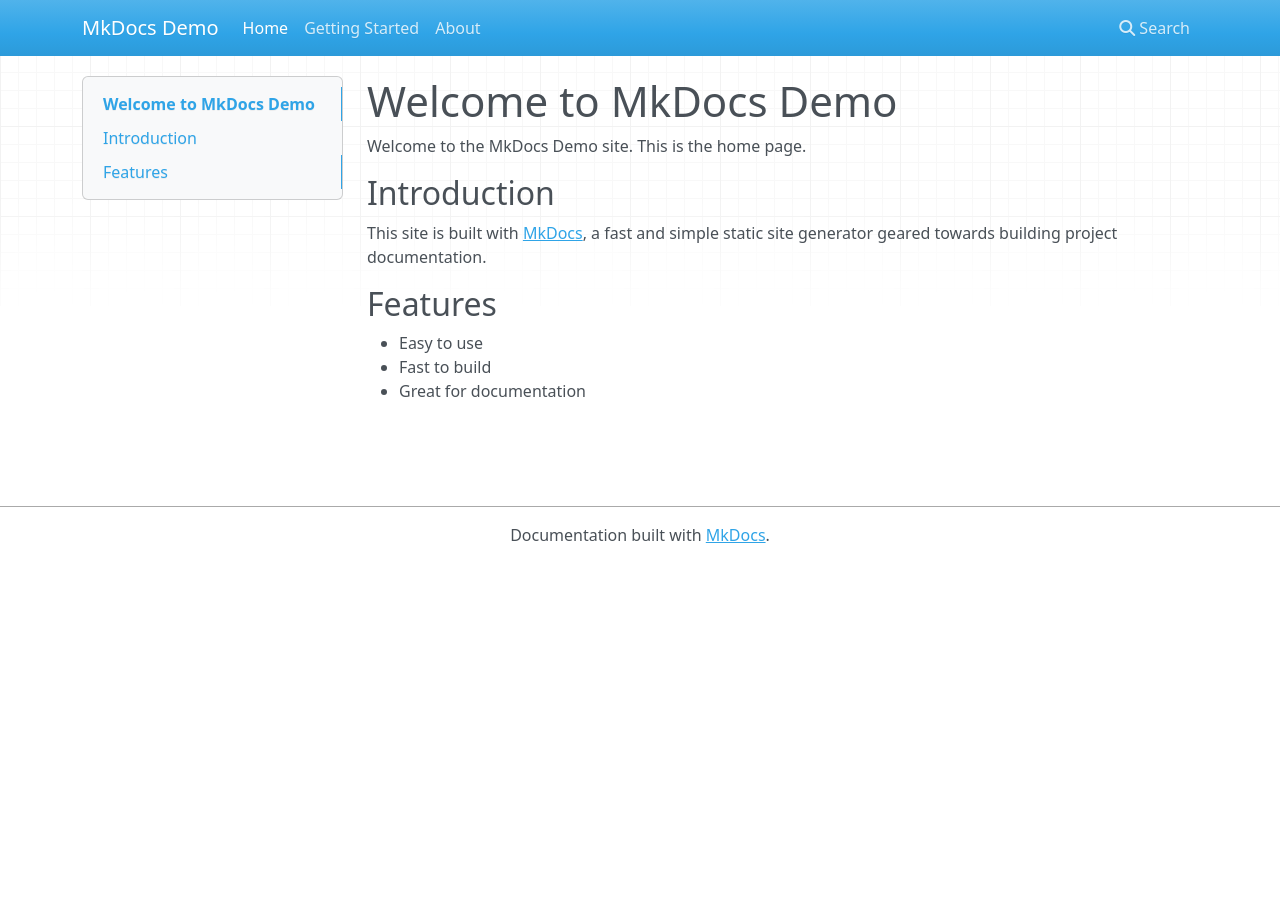
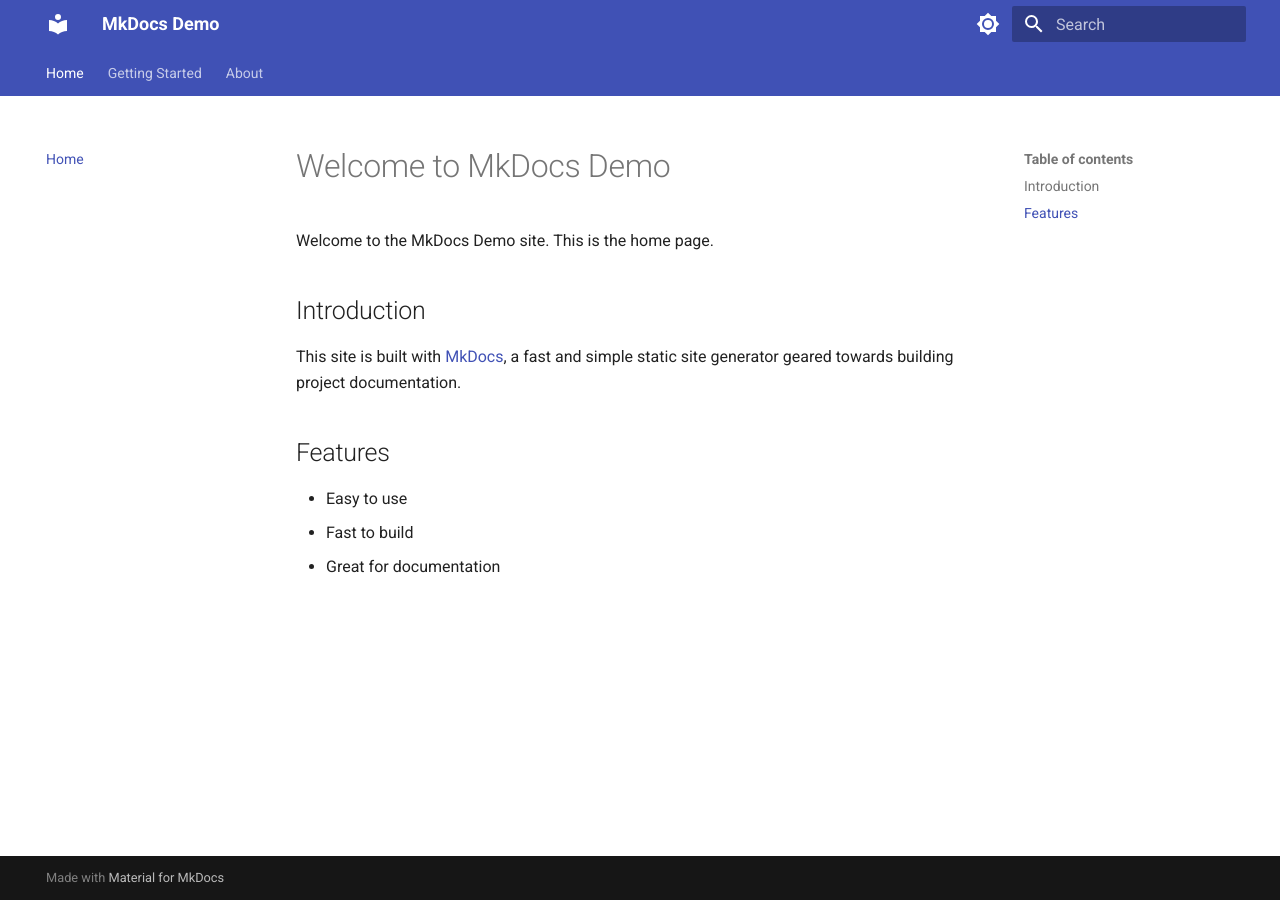
Before and after one commit to pauldendulkgeodan/mkdocs-demo, an MkDocs documentation site: the page built from docs/index.md, in a window 1280 px wide. Built offline with MkDocs 1.6.1 and Material for MkDocs 9.7.7, drawn with Linux system fonts in a browser that asks for light colours; nearby versions of some CDN libraries.

Commit message:
Update mkdocs.yml to use Material theme

```diff
--- a/mkdocs.yml
+++ b/mkdocs.yml
@@ -7,3 +7,42 @@ nav:
   - About: about.md
 
 docs_dir: docs
+
+theme:
+  name: material
+  palette:
+    - scheme: default
+      primary: indigo
+      accent: indigo
+      toggle:
+        icon: material/brightness-7
+        name: Switch to dark mode
+    - scheme: slate
+      primary: indigo
+      accent: indigo
+      toggle:
+        icon: material/brightness-4
+        name: Switch to light mode
+  font:
+    text: Roboto
+    code: Roboto Mono
+  features:
+    - navigation.tabs
+    - navigation.sections
+    - navigation.top
+    - search.highlight
+    - search.suggest
+    - content.code.copy
+
+plugins:
+  - search
+
+markdown_extensions:
+  - admonition
+  - pymdownx.highlight:
+      anchor_linenums: true
+  - pymdownx.superfences
+  - pymdownx.tabbed:
+      alternate_style: true
+  - toc:
+      permalink: true
```
